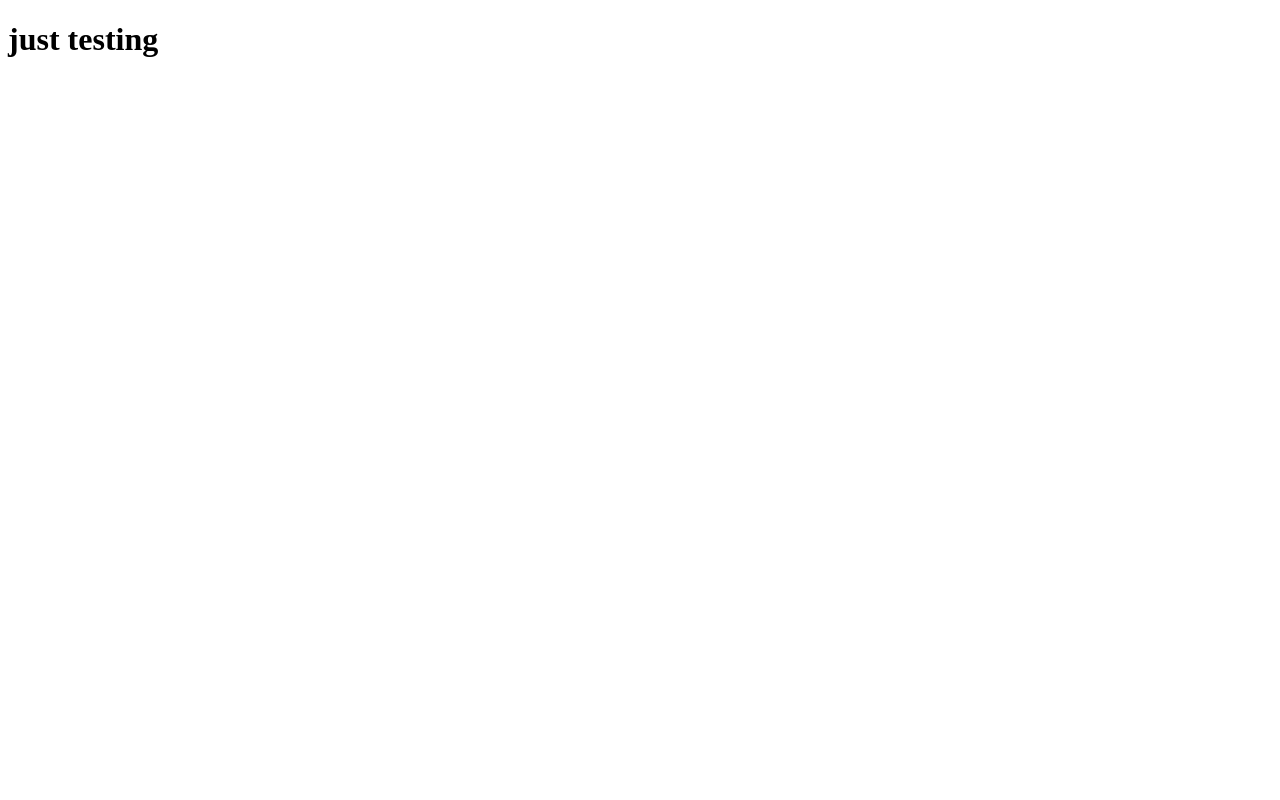
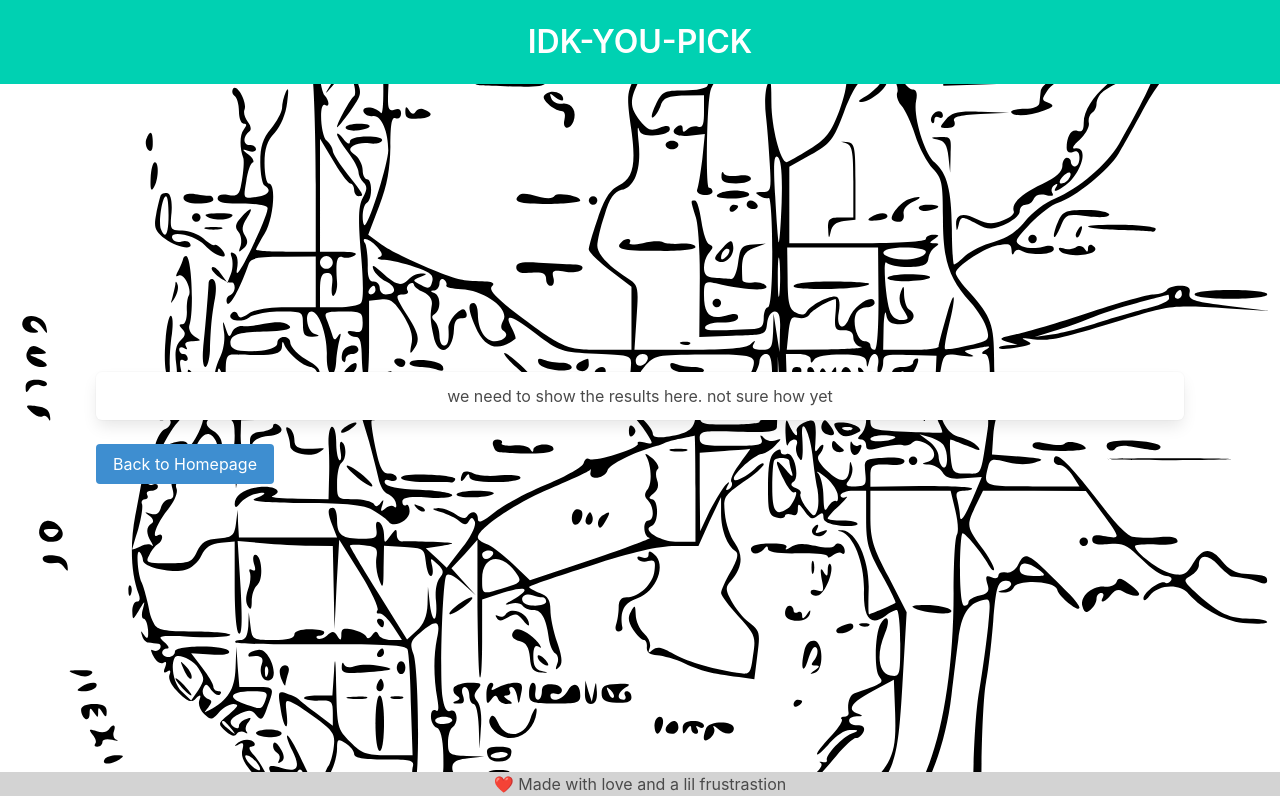
Before and after one commit to sarahwesley/idk-you-pick, a plain HTML site: page results.html in a window 1280 px wide. Drawn offline with nearby package versions, Linux system fonts and the light colour scheme; no server answers.

Commit message:
random btn redirects to results page

```diff
--- a/assets/css/style.css
+++ b/assets/css/style.css
@@ -1,6 +1,8 @@
 * {
+
     margin: 0;
     padding: 0;
+    box-sizing: border-box;
 }
 body {
     background-image: url("../images/map.svg");
--- a/results.html
+++ b/results.html
@@ -4,12 +4,43 @@
   <meta charset="UTF-8">
   <meta http-equiv="X-UA-Compatible" content="IE=edge">
   <meta name="viewport" content="width=device-width, initial-scale=1.0">
+  <link rel="stylesheet" href="https://cdn.jsdelivr.net/npm/bulma@0.9.3/css/bulma.min.css">
+  <link rel="stylesheet" href="assets/css/style.css">
   <title>IDK, You Pick!</title>
 </head>
+
+<header>  <!-- TODO: -->
+  <section class="hero is-primary is-small">
+    <div class="hero-body level">
+      <p class="title level-item has-text-centered">
+      IDK-YOU-PICK
+      </p>
+    </div>
+  </section>
+</header>
+
 <body>
-    <h1>just testing</h1>
     <!-- TODO:
       display results of search
       add button for search again and home -->
+      <section class="section is-large">
+        <div id="display-results" class=
+        "box column has-text-centered"> we need to show the results here. not sure how yet</div>
+      <div class="control">
+        <a href="./index.html" class="button is-info">
+          Back to Homepage
+        </a>
+      </div>
+      </section>
+
+
+   <!--Footer Section-->
+   <footer class="has-text-centered">
+    <h2>❤️ Made with love and a lil frustrastion</h2>
+  </footer>
+
+  <!-- JSON script -->
+  <script src="https://ajax.googleapis.com/ajax/libs/jquery/3.5.1/jquery.min.js"></script>
+  <script src="./assets/js/script.js"></script>
 </body>
 </html>
```
Also changed, not shown: index.html (+1 -1 lines).
